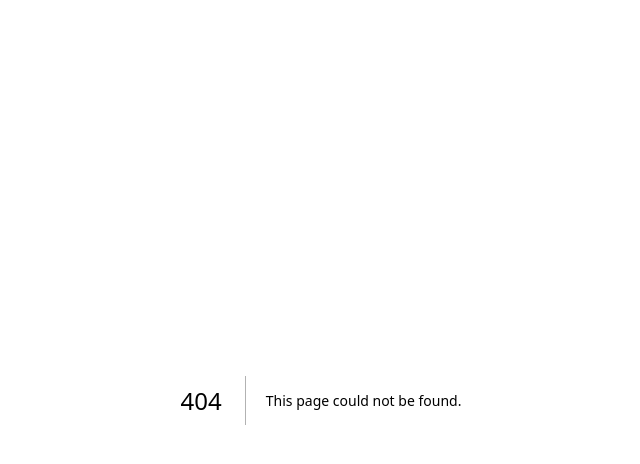
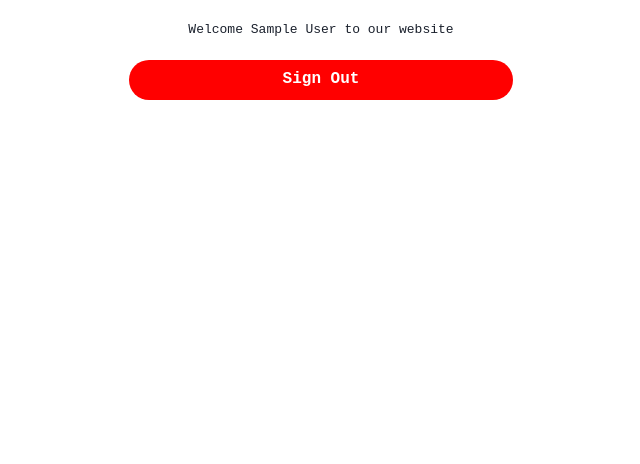
Before and after one commit to AhmedAlqurafi/next-auth-credentials, a Next.js app: page /profile in a window 1280 px wide. Before the commit this address had no page. Shown: the top 464 px of the page, without its empty margins (319-959 px from the left). Built offline with nearby package versions, Linux system fonts and the light colour scheme; no server answers; sample sign-in values are in the browser's storage.

Commit message:
Add profile page

```diff
--- /dev/null
+++ b/pages/profile.tsx
@@ -0,0 +1,59 @@
+import { Button, Flex, Text } from '@chakra-ui/react';
+import { GetServerSideProps, GetServerSidePropsContext } from 'next';
+import { getSession, signOut, useSession } from 'next-auth/react';
+
+export default function Profile() {
+  const { data: session } = useSession();
+
+  return (
+    <Flex
+      w={'50%'}
+      mx={'auto'}
+      flexDirection={'column'}
+      justifyContent={'center'}
+      my={5}
+      fontFamily={'monospace'}
+    >
+      <Text textAlign={'center'}>
+        Welcome {session?.user?.name} to our website
+      </Text>
+      <Button
+        my={5}
+        borderRadius={'full'}
+        bgColor={'red'}
+        fontFamily={'monospace'}
+        color={'white'}
+        w={'60%'}
+        mx={'auto'}
+        _hover={{
+          bgColor: 'transparent',
+          color: 'red',
+          border: '2px solid red',
+        }}
+        onClick={() => signOut()}
+      >
+        Sign Out
+      </Button>
+    </Flex>
+  );
+}
+
+//@ts-ignore
+export const getServerSideProps: GetServerSideProps = async (
+  context: GetServerSidePropsContext
+) => {
+  const session = await getSession({ req: context.req });
+
+  if (!session) {
+    return {
+      redirect: {
+        destination: '/',
+        permananet: false,
+      },
+    };
+  }
+
+  return {
+    props: { session },
+  };
+};
```
